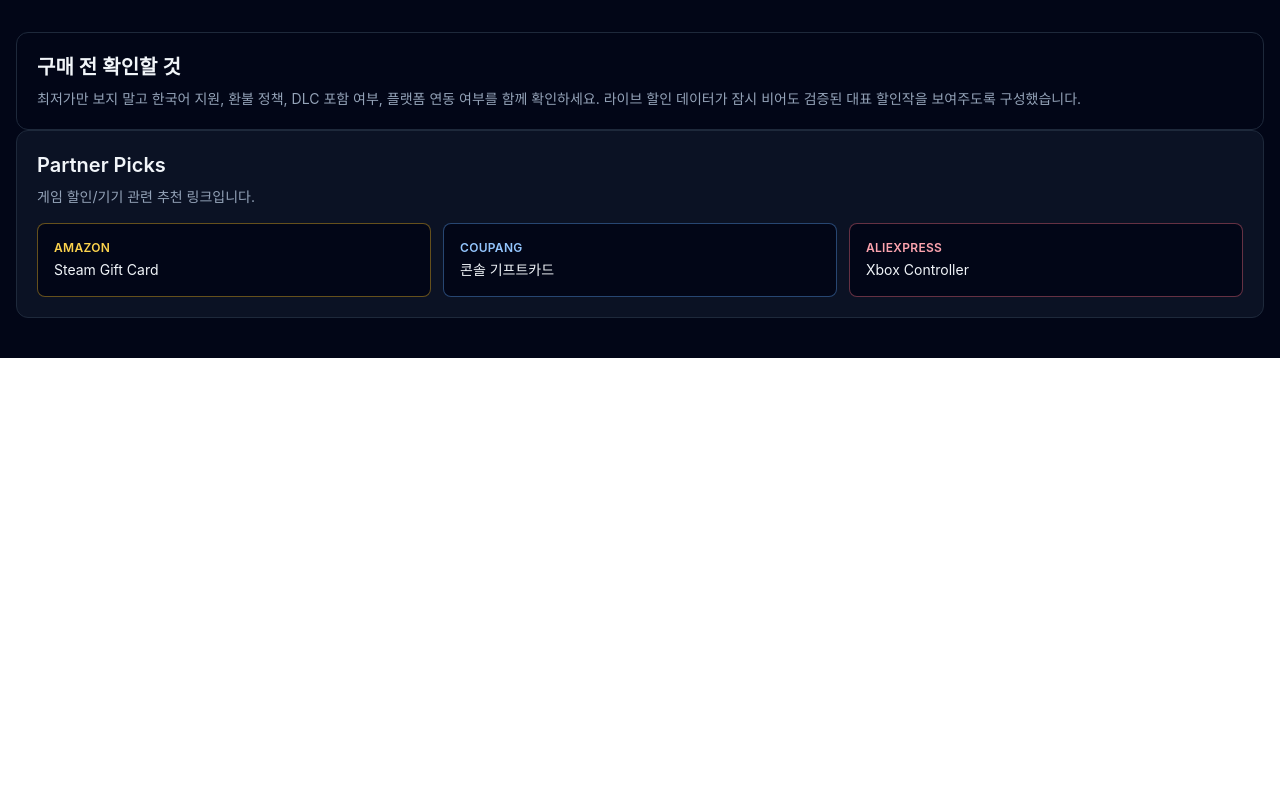
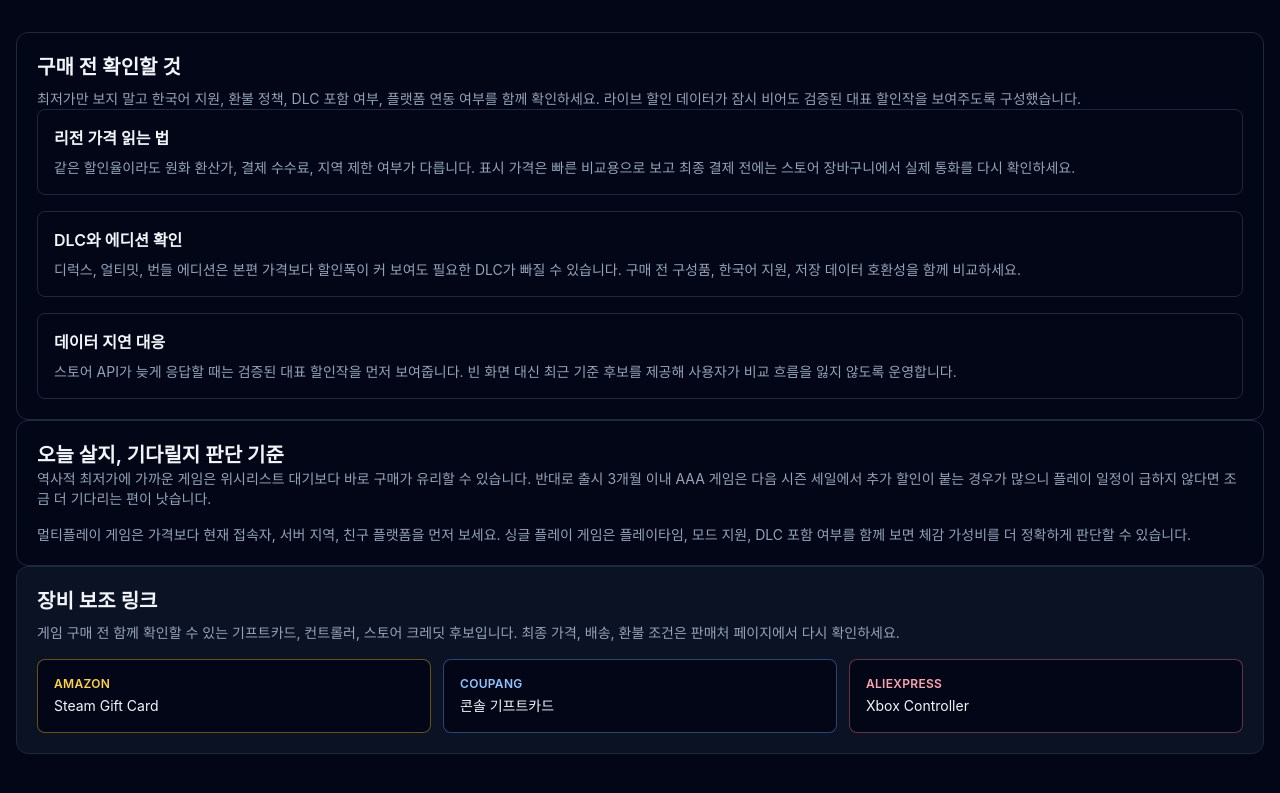
Before and after one commit to Kimchanghee/gamedealwave-online, a Next.js app: page /en in a window 1280 px wide. Shown: the part 499-1292 px from the top of the page. Before the commit the page ends 857 px from the top, so only its background shows below. Built offline with nearby package versions, Linux system fonts and the light colour scheme; no server answers.

Commit message:
Expand game deal homepage guidance

```diff
--- a/src/app/[locale]/page.tsx
+++ b/src/app/[locale]/page.tsx
@@ -161,13 +161,57 @@ export default async function Home({ params }: Props) {
             최저가만 보지 말고 한국어 지원, 환불 정책, DLC 포함 여부, 플랫폼 연동 여부를 함께 확인하세요.
             라이브 할인 데이터가 잠시 비어도 검증된 대표 할인작을 보여주도록 구성했습니다.
           </p>
+          <div className="mt-5 grid gap-4 md:grid-cols-3">
+            <div className="rounded-lg border border-slate-800 bg-slate-950 p-4">
+              <h3 className="font-semibold text-slate-100">리전 가격 읽는 법</h3>
+              <p className="mt-2 text-sm leading-6 text-slate-400">
+                같은 할인율이라도 원화 환산가, 결제 수수료, 지역 제한 여부가 다릅니다. 표시 가격은
+                빠른 비교용으로 보고 최종 결제 전에는 스토어 장바구니에서 실제 통화를 다시 확인하세요.
+              </p>
+            </div>
+            <div className="rounded-lg border border-slate-800 bg-slate-950 p-4">
+              <h3 className="font-semibold text-slate-100">DLC와 에디션 확인</h3>
+              <p className="mt-2 text-sm leading-6 text-slate-400">
+                디럭스, 얼티밋, 번들 에디션은 본편 가격보다 할인폭이 커 보여도 필요한 DLC가 빠질 수 있습니다.
+                구매 전 구성품, 한국어 지원, 저장 데이터 호환성을 함께 비교하세요.
+              </p>
+            </div>
+            <div className="rounded-lg border border-slate-800 bg-slate-950 p-4">
+              <h3 className="font-semibold text-slate-100">데이터 지연 대응</h3>
+              <p className="mt-2 text-sm leading-6 text-slate-400">
+                스토어 API가 늦게 응답할 때는 검증된 대표 할인작을 먼저 보여줍니다. 빈 화면 대신 최근 기준
+                후보를 제공해 사용자가 비교 흐름을 잃지 않도록 운영합니다.
+              </p>
+            </div>
+          </div>
+        </div>
+      </section>
+
+      <section className="container mx-auto max-w-7xl px-4 pb-8">
+        <div className="rounded-xl border border-slate-800 bg-slate-900/60 p-5">
+          <h2 className="mb-3 text-xl font-semibold">오늘 살지, 기다릴지 판단 기준</h2>
+          <div className="grid gap-4 text-sm leading-6 text-slate-400 md:grid-cols-2">
+            <p>
+              역사적 최저가에 가까운 게임은 위시리스트 대기보다 바로 구매가 유리할 수 있습니다. 반대로
+              출시 3개월 이내 AAA 게임은 다음 시즌 세일에서 추가 할인이 붙는 경우가 많으니 플레이 일정이
+              급하지 않다면 조금 더 기다리는 편이 낫습니다.
+            </p>
+            <p>
+              멀티플레이 게임은 가격보다 현재 접속자, 서버 지역, 친구 플랫폼을 먼저 보세요. 싱글 플레이
+              게임은 플레이타임, 모드 지원, DLC 포함 여부를 함께 보면 체감 가성비를 더 정확하게 판단할 수
+              있습니다.
+            </p>
+          </div>
         </div>
       </section>
 
       <section id="partner-picks" className="container mx-auto max-w-7xl px-4 pb-10">
         <div className="rounded-xl border border-slate-800 bg-slate-900/70 p-5">
-          <h2 className="mb-2 text-xl font-semibold">Partner Picks</h2>
-          <p className="mb-4 text-sm text-slate-400">게임 할인/기기 관련 추천 링크입니다.</p>
+          <h2 className="mb-2 text-xl font-semibold">장비 보조 링크</h2>
+          <p className="mb-4 text-sm text-slate-400">
+            게임 구매 전 함께 확인할 수 있는 기프트카드, 컨트롤러, 스토어 크레딧 후보입니다. 최종 가격,
+            배송, 환불 조건은 판매처 페이지에서 다시 확인하세요.
+          </p>
           <div className="grid gap-3 sm:grid-cols-3">
             <a className="rounded-lg border border-amber-400/40 bg-slate-950 p-4 hover:border-amber-300" href={buildAmazonUrl('steam gift card')} target="_blank" rel="sponsored noopener noreferrer">
               <p className="text-xs font-semibold uppercase tracking-wide text-amber-300">Amazon</p>
```
Also changed, not shown: reports/2026-05-16.md (+5 -0 lines).
